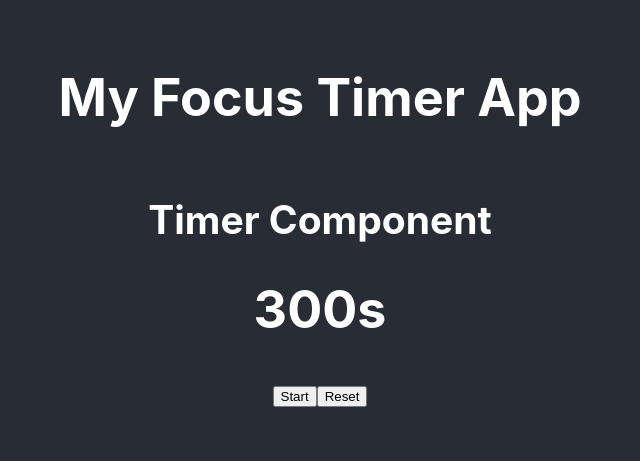
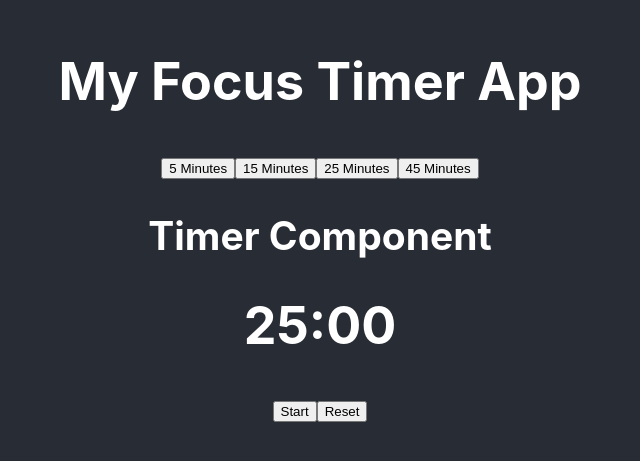
Before and after one commit to Anfahad-10/focus-timer-app, a React (Create React App) app: page / in a window 1280 px wide. Shown: the part 181-642 px from the top of the page, without its empty margins (320-960 px from the left). Built offline with nearby package versions, Linux system fonts and the light colour scheme.

Commit message:
feat: Add preset time buttons to control timer duration

```diff
--- a/src/App.js
+++ b/src/App.js
@@ -1,15 +1,25 @@
-import logo from './logo.svg';
-
+import React, { useState } from 'react';
 import Timer from './components/Timer';
 import './App.css';
 
 function App() {
+  // 2. Add a state variable to hold the duration in seconds.
+  // Let's make 25 minutes (1500 seconds) the default.
+  const [duration, setDuration] = useState(1500);
+
   return (
     <div className="App">
       <header className="App-header">
         <h1>My Focus Timer App</h1>
-        {/* 2. Use the component like an HTML tag */}
-        <Timer initialSeconds={300} />
+        {/* The rest of the component... */}
+        <div className="preset-buttons">
+          <button onClick={() => setDuration(300)}>5 Minutes</button>
+          <button onClick={() => setDuration(900)}>15 Minutes</button>
+          <button onClick={() => setDuration(1500)}>25 Minutes</button>
+          <button onClick={() => setDuration(2700)}>45 Minutes</button>
+        </div>
+
+        <Timer initialSeconds={duration} />
       </header>
     </div>
   );
--- a/src/components/Timer.js
+++ b/src/components/Timer.js
@@ -1,4 +1,14 @@
 import React, { useState, useEffect } from 'react';
+
+function formatTime(totalSeconds) {
+  const minutes = Math.floor(totalSeconds / 60);
+  const seconds = totalSeconds % 60;
+
+  const formattedMinutes = String(minutes).padStart(2, '0');
+  const formattedSeconds = String(seconds).padStart(2, '0');
+
+  return `${formattedMinutes}:${formattedSeconds}`;
+}
 
 function Timer({ initialSeconds = 60 }) {
 
@@ -41,7 +51,7 @@ function Timer({ initialSeconds = 60 }) {
 
       {/* We display the state variable 'seconds' here */}
       <h1 className='timer-text'>
-        {seconds}s
+        {formatTime(seconds)}
       </h1>
 
       <div className='timer-buttons'>
```
